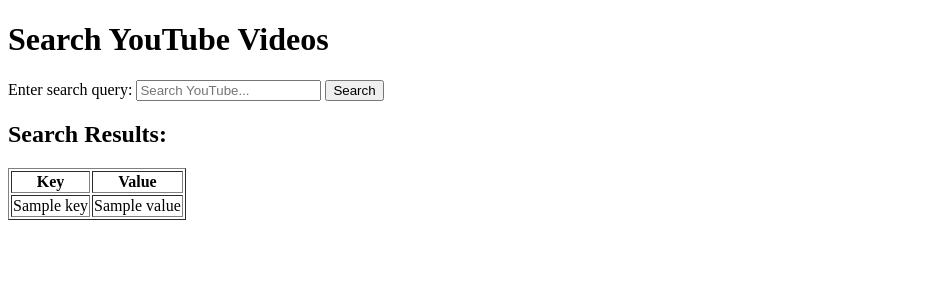
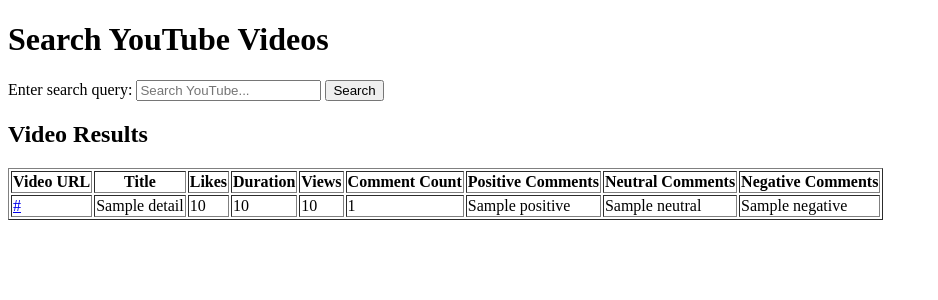
Before and after one commit to Lewyyy00/SentimentTube, a Flask app: template src/templates/index.html in a window 1280 px wide. Shown: the top 300 px of the page, without its empty margins (0-938 px from the left). Run offline with Flask 3, Linux system fonts and the light colour scheme; the template is opened without the code that fills it: most values are stand-ins (such as "Sample title", 1, 10 or a date in 2020).

Commit message:
further update Index.html

```diff
--- a/app.py
+++ b/app.py
@@ -20,7 +20,7 @@
     for i in videos:
         result = YouTubeCommentAnalyzer(i).data_connector()
         key = f"https://www.youtube.com/watch?v={i}"
-        disc_results[key] = result['Result']
+        disc_results[key] = result
 
 
     return render_template('index.html', disc_results=disc_results)
--- a/src/templates/index.html
+++ b/src/templates/index.html
@@ -17,18 +17,36 @@
 
     <!-- results section -->
     {% if disc_results %}
-    <h2>Search Results:</h2>
+    <h2>Video Results</h2>
     <table border="1">
-        <tr>
-            <th>Key</th>
-            <th>Value</th>
-        </tr>
-        {% for key, value in disc_results.items() %}
-        <tr>
-            <td>{{ key }}</td>
-            <td>{{ value }}</td>
-        </tr>
-        {% endfor %}
+        <thead>
+            <tr>
+                <th>Video URL</th>
+                <th>Title</th>
+                <th>Likes</th>
+                <th>Duration</th>
+                <th>Views</th>
+                <th>Comment Count</th>
+                <th>Positive Comments</th>
+                <th>Neutral Comments</th>
+                <th>Negative Comments</th>
+            </tr>
+        </thead>
+        <tbody>
+            {% for url, details in disc_results.items() %}
+            <tr>
+                <td><a href="{{ url }}">{{ url }}</a></td>
+                <td>{{ details['title'] }}</td>
+                <td>{{ details['likes'] }}</td>
+                <td>{{ details['duration'] }}</td>
+                <td>{{ details['views'] }}</td>
+                <td>{{ details['comment_count'] }}</td>
+                <td>{{ details['Result'].get('positive', 0) }}</td>
+                <td>{{ details['Result'].get('neutral', 0) }}</td>
+                <td>{{ details['Result'].get('negative', 0) }}</td>
+            </tr>
+            {% endfor %}
+        </tbody>
     </table>
 {% endif %}
 </body>
```
